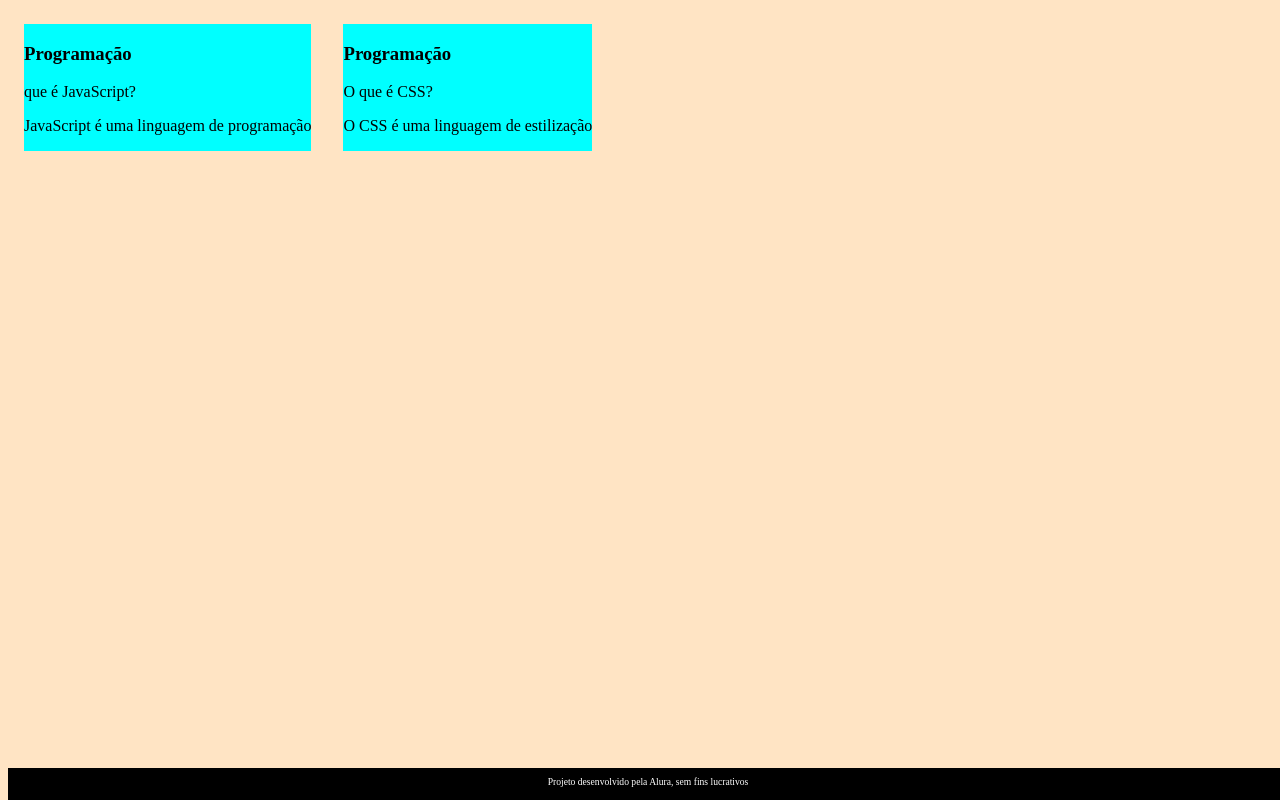
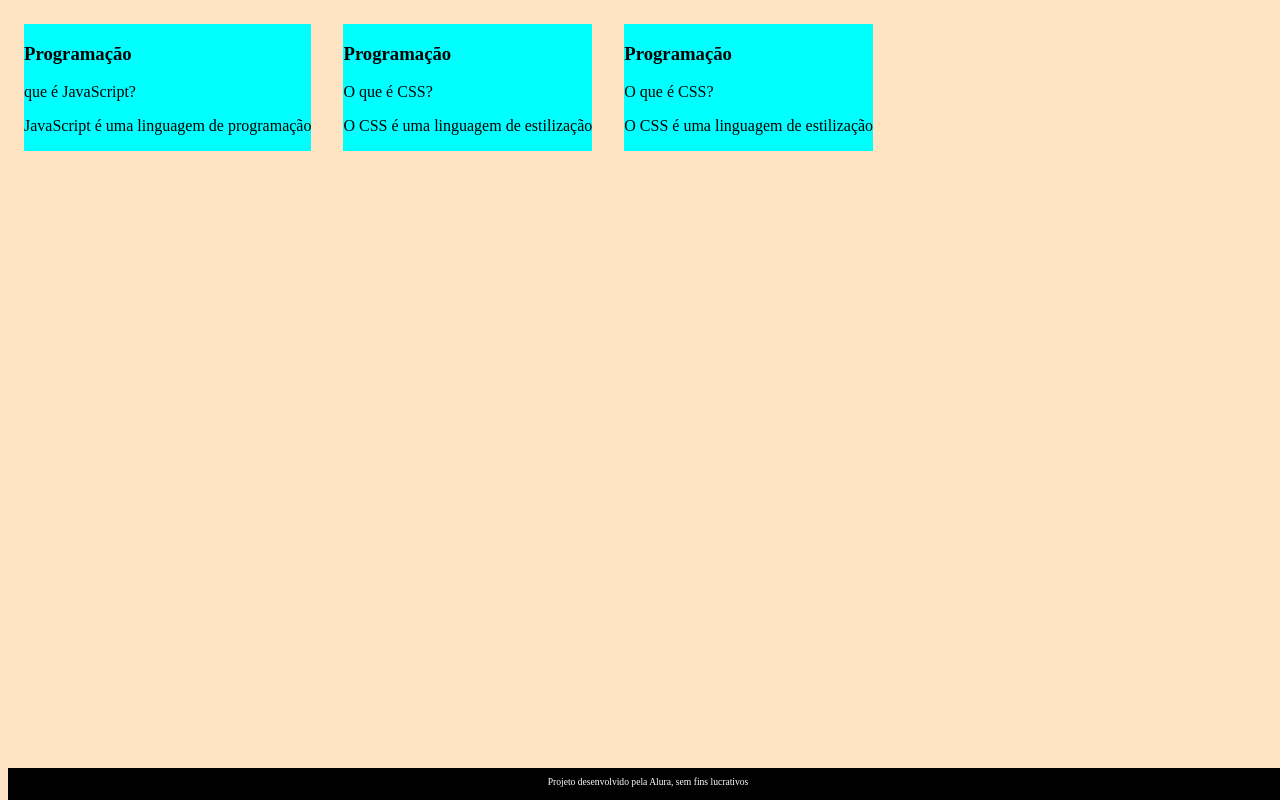
Before and after one commit to Guiperes21/flashcard, a plain HTML site: page index.html in a window 1280 px wide. Drawn offline with Linux system fonts and the light colour scheme; files that its build step writes are made by us from their sources; a web font is replaced by a local one.

Commit message:
Update index.html

```diff
--- a/index.html
+++ b/index.html
@@ -34,6 +34,17 @@
                     </div>
                 </div>
             </article>
+            <article class="cartao">
+                <div class="cartao__conteudo">
+                    <h3>Programação</h3>
+                    <div class="cartao__conteudo__pergunta">
+                    <p>O que é CSS?</p>
+                    </div>
+                    <div class="cartao__conteudo__resposta">
+                   <p> O CSS é uma linguagem de estilização</p>
+                    </div>
+                </div>
+            </article>
         </section>
     </main>
     <footer>
```
